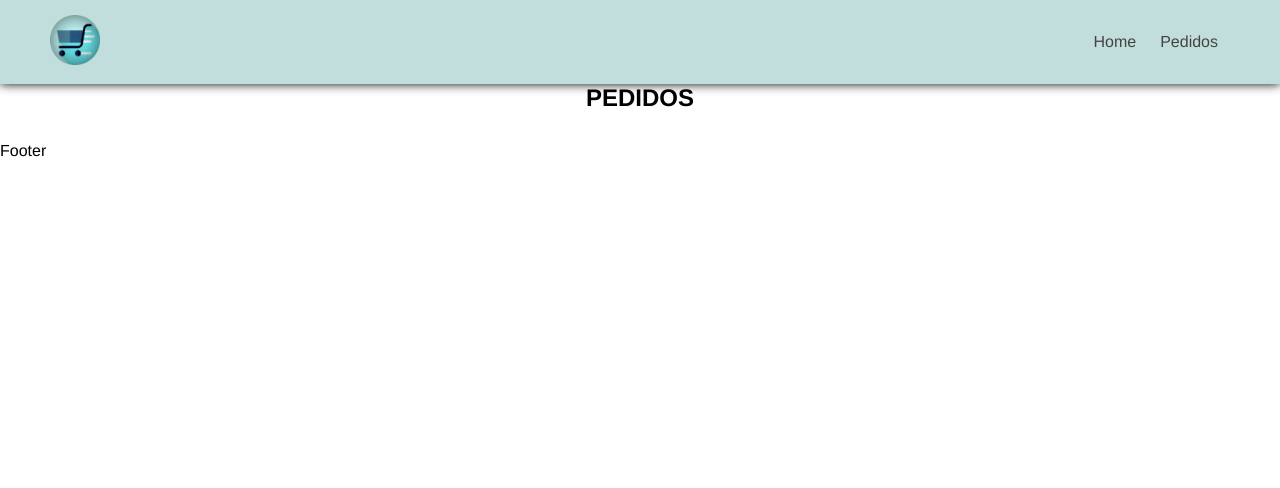
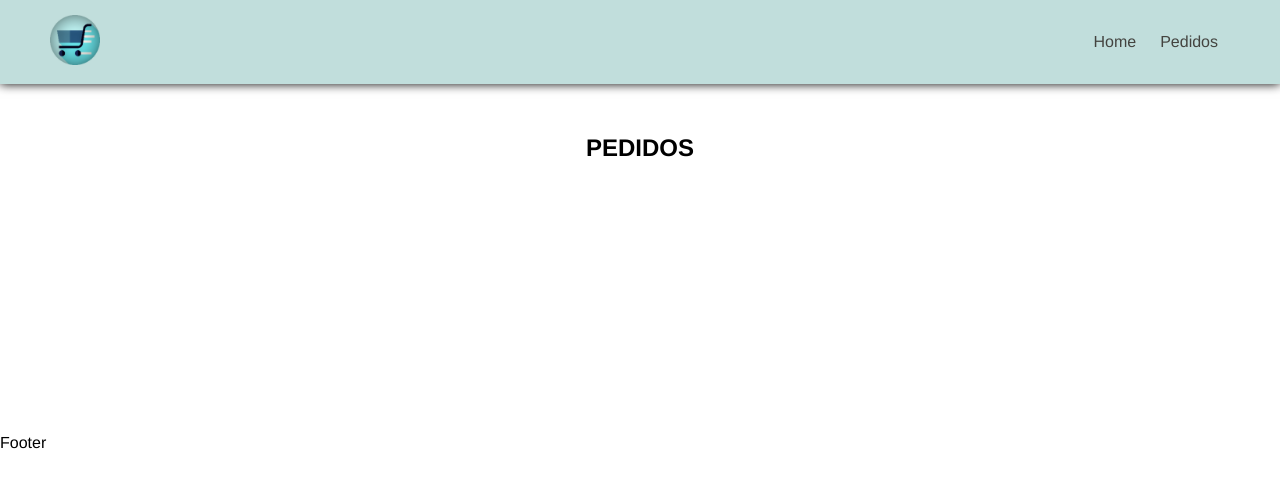
Before and after one commit to DanielCosta30/Page_Pedido_de_Compra, a Vue app: page /pedidos in a window 1280 px wide. Shown: the top 488 px of the page. Built offline with nearby package versions, Linux system fonts and the light colour scheme.

Commit message:
feat(pedidos.vue) add class na div

```diff
--- a/src/views/Pedidos.vue
+++ b/src/views/Pedidos.vue
@@ -1,6 +1,7 @@
 <template>
 
-  <div >
+  <div class="main-container">
     <h1>PEDIDOS</h1>
   </div>
+
 </template>
```
